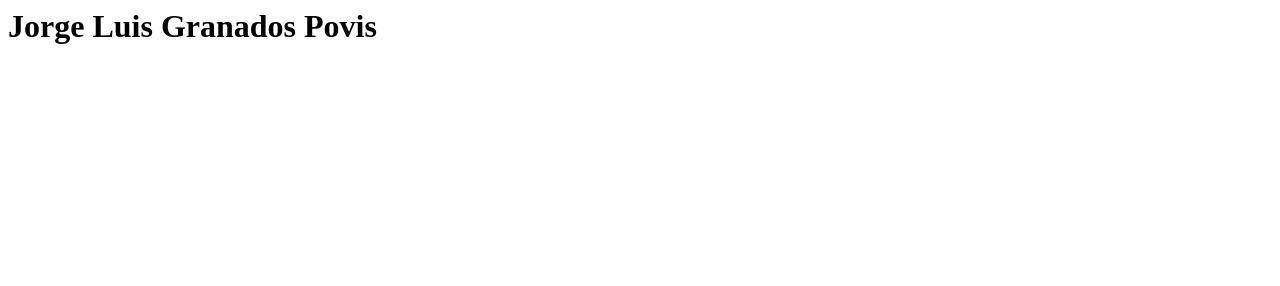
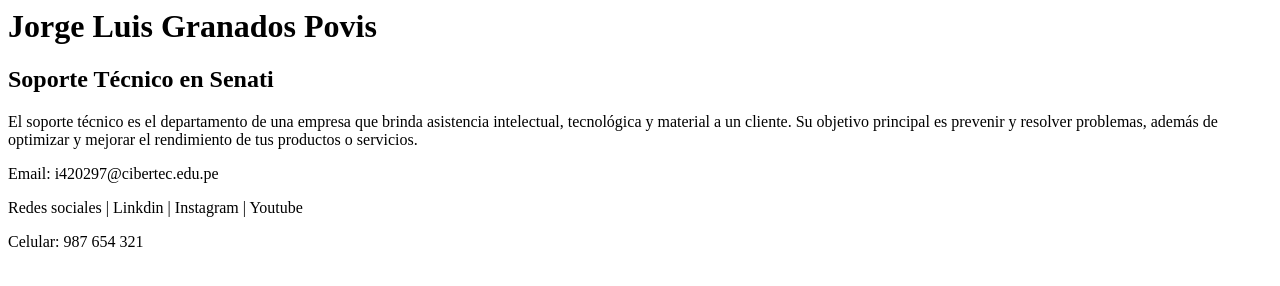
Before and after one commit to JorgeLuisGranados/aew_2025_jgranados, a plain HTML site: page HTML/01_Tarjeta/index.html in a window 1280 px wide. Drawn offline with Linux system fonts and the light colour scheme.

Commit message:
llenado de h1, h2 y parrafos

```diff
--- a/HTML/01_Tarjeta/index.html
+++ b/HTML/01_Tarjeta/index.html
@@ -5,5 +5,10 @@
 
     <body>
         <h1>Jorge Luis Granados Povis</h1>
+        <h2>Soporte Técnico en Senati  </h2>
+        <p>El soporte técnico es el departamento de una empresa que brinda asistencia intelectual, tecnológica y material a un cliente. Su objetivo principal es prevenir y resolver problemas, además de optimizar y mejorar el rendimiento de tus productos o servicios.</p>
+        <p>Email: i420297@cibertec.edu.pe</p>
+        <p>Redes sociales | Linkdin | Instagram | Youtube</p>
+        <p>Celular: 987 654 321  </p>
     </body>
 </html>
```
